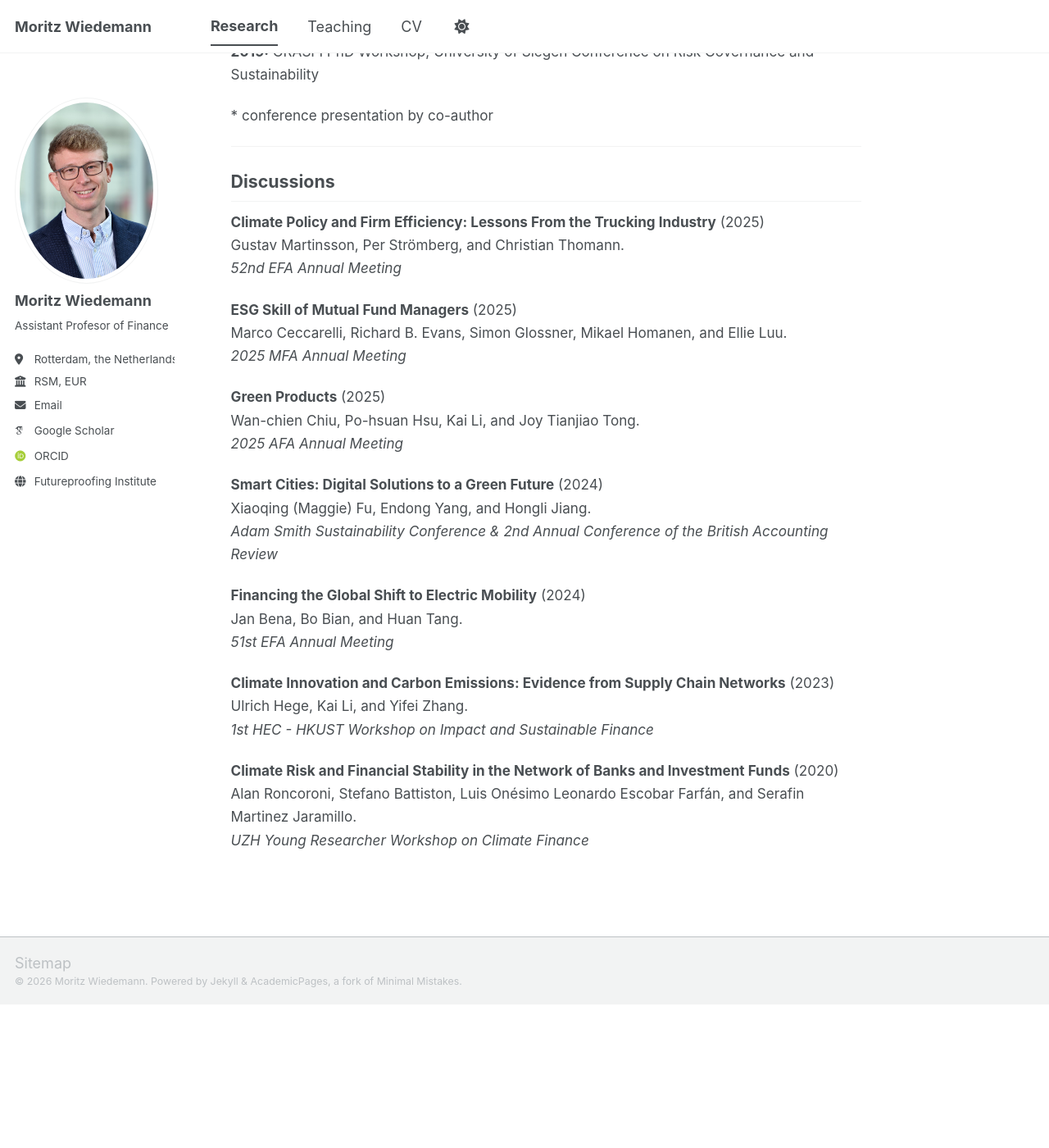
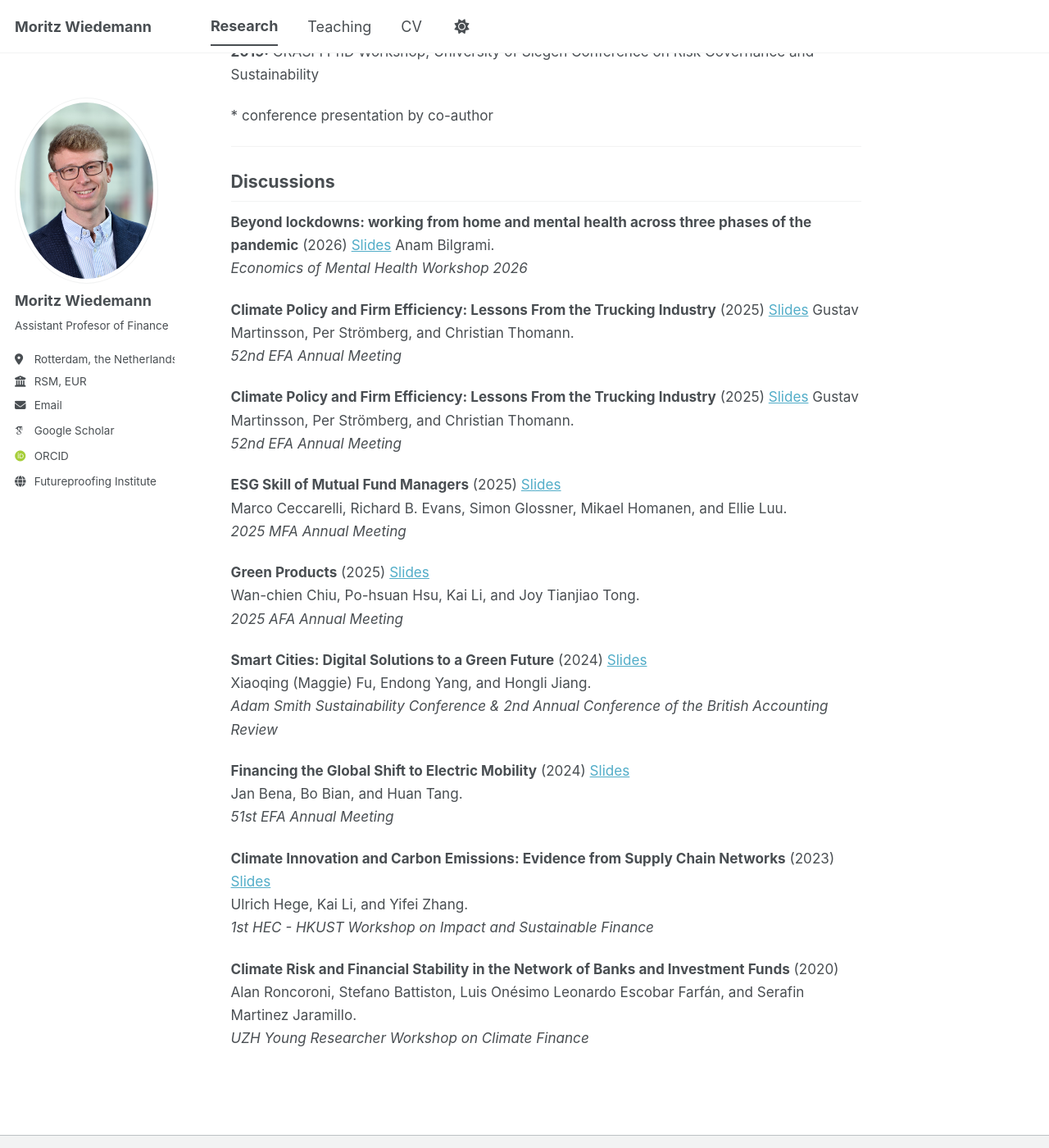
Before and after one commit to WiedemannM/WiedemannM.github.io, a Jekyll site: the page built from _pages/research.md, in a window 1280 px wide and 1400 px high, scrolled down 2060 px. Shown: the whole window at 82% size. Built offline with Jekyll 4.4.1, drawn with Linux system fonts in a browser that asks for light colours; some web fonts are replaced; a script bundle is joined from its source files by our own code; library files that are not in the unit come from our copies; before the commit the page ends 3285 px from its top, so only the background shows below that.

Commit message:
Update research.md

```diff
--- a/_pages/research.md
+++ b/_pages/research.md
@@ -111,27 +111,35 @@ We investigate the relationship between childhood mental health conditions and f
 
 ## Discussions
 
-**Climate Policy and Firm Efficiency: Lessons From the Trucking Industry** (2025)
+**Beyond lockdowns: working from home and mental health across three phases of the pandemic** (2026) [Slides](/files/Discussions/2026_Wiedemann_Discussion_MHWorkshop.pdf)
+Anam Bilgrami.
+*Economics of Mental Health Workshop 2026*
+
+**Climate Policy and Firm Efficiency: Lessons From the Trucking Industry** (2025) [Slides](/files/Discussions/2025_Wiedemann_Discussion_EFA.pdf)
 Gustav Martinsson, Per Strömberg, and Christian Thomann.
 *52nd EFA Annual Meeting*
 
-**ESG Skill of Mutual Fund Managers** (2025)
+**Climate Policy and Firm Efficiency: Lessons From the Trucking Industry** (2025) [Slides](/files/Discussions/2025_Wiedemann_Discussion_EFA.pdf)
+Gustav Martinsson, Per Strömberg, and Christian Thomann.
+*52nd EFA Annual Meeting*
+
+**ESG Skill of Mutual Fund Managers** (2025) [Slides](/files/Discussions/2025_Wiedemann_Discussion_MFA.pdf)
 Marco Ceccarelli, Richard B. Evans, Simon Glossner, Mikael Homanen, and Ellie Luu.
 *2025 MFA Annual Meeting*
 
-**Green Products** (2025)
+**Green Products** (2025) [Slides](/files/Discussions/2025_Wiedemann_Discussion_AFA.pdf)
 Wan-chien Chiu, Po-hsuan Hsu, Kai Li, and Joy Tianjiao Tong.
 *2025 AFA Annual Meeting*
 
-**Smart Cities: Digital Solutions to a Green Future** (2024)
+**Smart Cities: Digital Solutions to a Green Future** (2024) [Slides](/files/Discussions/2024_Wiedemann_Discussion_AdamSmith.pdf)
 Xiaoqing (Maggie) Fu, Endong Yang, and Hongli Jiang.
 *Adam Smith Sustainability Conference & 2nd Annual Conference of the British Accounting Review*
 
-**Financing the Global Shift to Electric Mobility** (2024)
+**Financing the Global Shift to Electric Mobility** (2024) [Slides](/files/Discussions/2025_Wiedemann_Discussion_EFA.pdf)
 Jan Bena, Bo Bian, and Huan Tang.
 *51st EFA Annual Meeting*
 
-**Climate Innovation and Carbon Emissions: Evidence from Supply Chain Networks** (2023)
+**Climate Innovation and Carbon Emissions: Evidence from Supply Chain Networks** (2023) [Slides](/files/Discussions/2023_Wiedemann_Discussion_CIACE.pdf)
 Ulrich Hege, Kai Li, and Yifei Zhang.
 *1st HEC - HKUST Workshop on Impact and Sustainable Finance*
 
```
